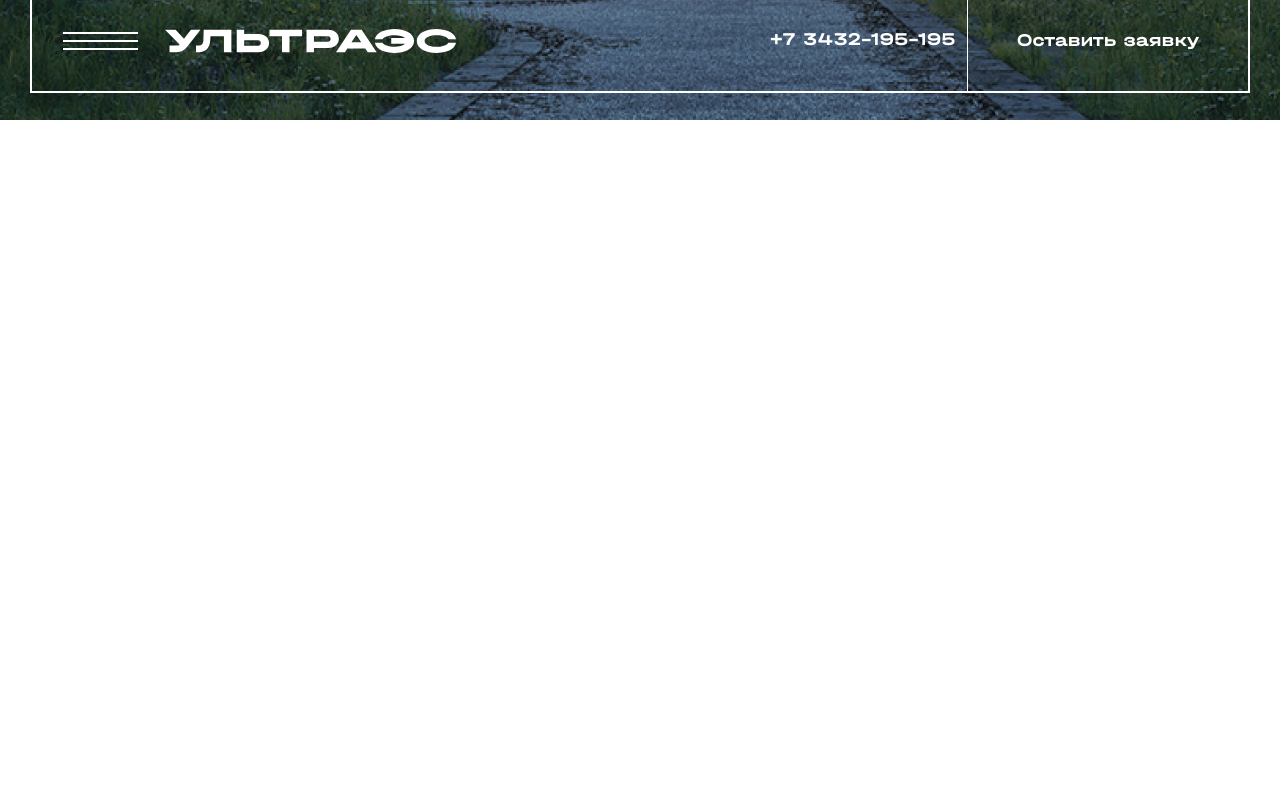
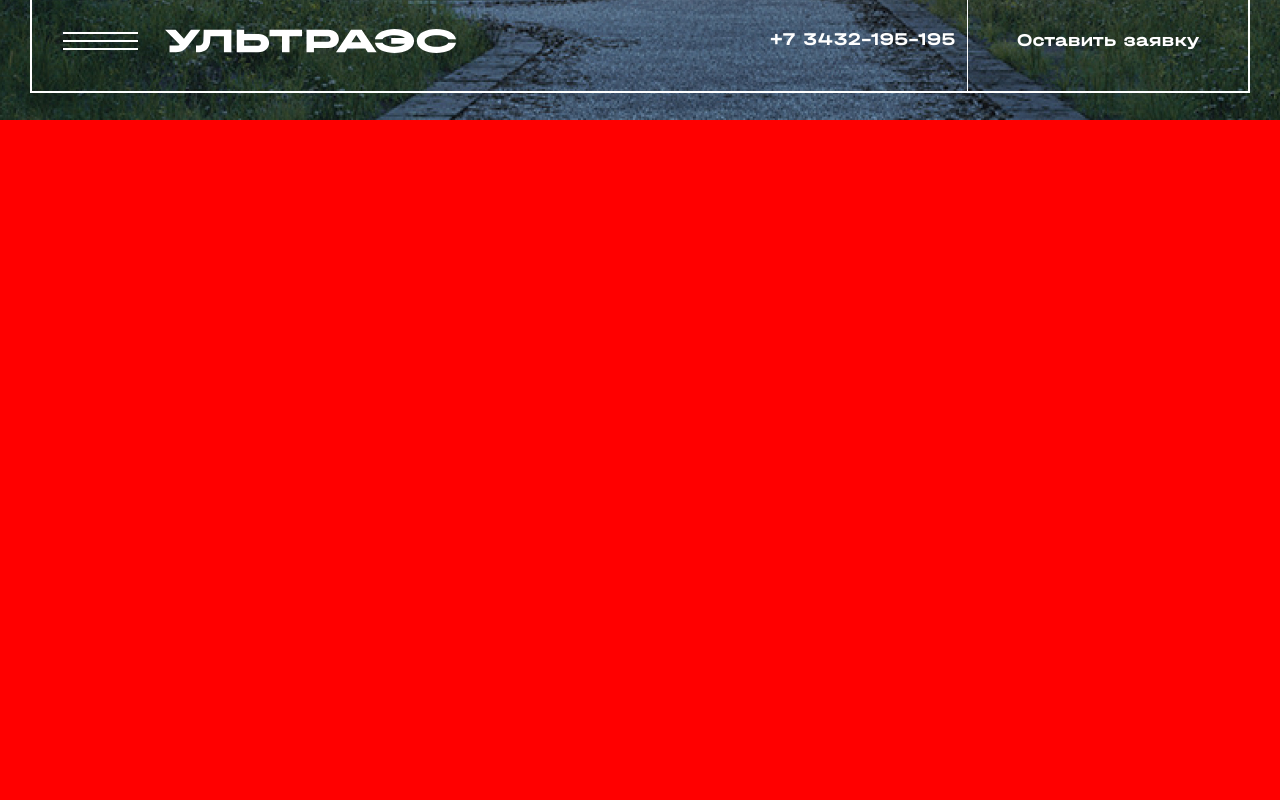
Before and after one commit to AndreyLyulekin/Test, a React (Create React App) app: page / in a window 1280 px wide. Shown: the part 680-1480 px from the top of the page. Built offline with nearby package versions, Linux system fonts and the light colour scheme.

Commit message:
refactor observer

```diff
--- a/src/App.css
+++ b/src/App.css
@@ -62,6 +62,14 @@
 
 .emptySection {
   min-height: 100vh;
+}
+.emptySection-2 {
+  min-height: 100vh;
+  background-color: red;
+}
+.emptySection-3 {
+  min-height: 100vh;
+  background-color: #293743;
 }
 .emptySection:last-child {
   background-color: #293743;
--- a/src/App.js
+++ b/src/App.js
@@ -1,51 +1,31 @@
 import { useState, useEffect } from 'react';
-import { Footer, Info, SwiperModule, Preloader } from './components/index.js';
+
+import { Footer, Preloader, useObserver, Section } from './components/index.js';
 
 const App = () => {
-  const [currentSection, setCurrentSection] = useState('section1');
   const [isPageLoaded, setIsPageLoaded] = useState(false);
+  const { observer, currentSectionColor } = useObserver();
 
-  useEffect(() => {
-    const observer = new IntersectionObserver(
-      (entries) => {
-        entries.forEach((entry) => {
-          if (entry.isIntersecting) {
-            setCurrentSection(entry.target.id);
-          }
-        });
-      },
-      { root: null, threshold: [0.1, 0.9] }
-    );
+  const sections = Array.from(Array(3), (e, i) => i + 1);
 
-    setTimeout(() => {
-      const sections = document.querySelectorAll('section');
-      sections.forEach((section) => observer.observe(section));
-    }, '1010');
-    return () => observer.disconnect();
-  }, []);
   useEffect(() => {
     setTimeout(() => {
       setIsPageLoaded(true);
-    }, '1000');
+    }, 1000);
   }, []);
 
   return (
     <>
       {isPageLoaded ? (
         <>
-          <section id='section1'>
-            <SwiperModule />
-            <Info />
-          </section>
-          <Footer currentSection={currentSection} />
-          <section
-            id='section2'
-            className='emptySection'
-          />
-          <section
-            id='section3'
-            className='emptySection'
-          />
+          {sections.map((sectionNumber) => (
+            <Section
+              sectionNumber={sectionNumber}
+              key={sectionNumber}
+              observer={observer}
+            />
+          ))}
+          <Footer currentSectionColor={currentSectionColor} />
         </>
       ) : (
         <Preloader />
--- a/src/components/Footer.js
+++ b/src/components/Footer.js
@@ -1,24 +1,18 @@
-import { useState, useEffect } from 'react';
+import { useState } from 'react';
 
 import { AnimationComponent, Logo, Menu } from './index.js';
 
-const Footer = ({ currentSection }) => {
-  const [colorTheme, setColorTheme] = useState('inherit');
+const Footer = ({ currentSectionColor }) => {
   const [isMenuOpen, setMenuOpen] = useState(false);
 
   const toggleMenu = () => {
     setMenuOpen(!isMenuOpen);
   };
-  useEffect(() => {
-    if (currentSection === '') return;
-
-    currentSection !== 'section1' ? setColorTheme('#293743') : setColorTheme('inherit');
-  }, [currentSection]);
 
   return (
     <footer
       className={`footer ${isMenuOpen ? 'footer_open' : ''}`}
-      style={{ backgroundColor: isMenuOpen ? '' : colorTheme }}>
+      style={{ backgroundColor: isMenuOpen ? '' : currentSectionColor }}>
       <Menu isMenuOpen={isMenuOpen} />
       <AnimationComponent toggleMenu={toggleMenu} />
       <div className='logo__container'>
@@ -33,7 +27,7 @@ const Footer = ({ currentSection }) => {
       </div>
       <button
         className={`footer__contact_button ${isMenuOpen ? 'footer__contact' : ''}`}
-        style={{ backgroundColor: isMenuOpen ? 'inherit' : colorTheme }}>
+        style={{ backgroundColor: isMenuOpen ? 'inherit' : currentSectionColor }}>
         Оставить заявку
       </button>
     </footer>
--- /dev/null
+++ b/src/components/Section.js
@@ -0,0 +1,33 @@
+import { useEffect, useRef } from 'react';
+
+import { Info, SwiperModule } from './index.js';
+
+const Section = ({ sectionNumber, observer }) => {
+  const sectionRef = useRef(null);
+
+  useEffect(() => {
+    const sectionElement = sectionRef.current;
+
+    if (!sectionElement || !observer) return;
+
+    observer.observe(sectionElement);
+
+    return () => sectionElement && observer.observe(sectionElement);
+  }, [observer]);
+
+  return (
+    <section
+      className={`emptySection emptySection-${sectionNumber}`}
+      id={sectionNumber}
+      ref={sectionRef}>
+      {sectionNumber === 1 && (
+        <>
+          <SwiperModule />
+          <Info />
+        </>
+      )}
+    </section>
+  );
+};
+
+export default Section;
--- a/src/components/index.js
+++ b/src/components/index.js
@@ -10,6 +10,9 @@ import Logo from './Logo.js';
 import Menu from './Menu.js';
 import animationData from '../assets/lotties/Frame13213150732.json';
 import menuContainers from '../helpers/consts.js';
+import intersectionCallback from '../helpers/utils.js';
+import useObserver from '../hooks/useObserver.js';
+import Section from '../components/Section.js';
 
 export {
   Footer,
@@ -24,4 +27,7 @@ export {
   Menu,
   animationData,
   menuContainers,
+  intersectionCallback,
+  useObserver,
+  Section,
 };
--- /dev/null
+++ b/src/helpers/utils.js
@@ -0,0 +1,11 @@
+const intersectionCallback = (entries, onColorChange) => {
+  entries.forEach((e) => {
+    if (!e.isIntersecting) return;
+
+    onColorChange(colorsBg[e.target.id - 1]);
+  });
+};
+
+const colorsBg = ['transparent', 'white', '#293743'];
+
+export default intersectionCallback;
--- /dev/null
+++ b/src/hooks/useObserver.js
@@ -0,0 +1,29 @@
+import { useState, useEffect } from 'react';
+
+import { intersectionCallback } from '../components/index.js';
+const useObserver = () => {
+  const [observer, setObserver] = useState();
+  const [currentSectionColor, setCurrentSectionColor] = useState('transparent');
+
+  const handleIntersection = (entries) => intersectionCallback(entries, setCurrentSectionColor);
+
+  useEffect(() => {
+    let options = {
+      root: null,
+      threshold: [0.1, 0.9],
+    };
+    const observer = new IntersectionObserver(handleIntersection, options);
+    setObserver(observer);
+
+    return () => {
+      if (!observer) return;
+
+      observer.disconnect();
+      setObserver(null);
+    };
+  }, []);
+
+  return { observer, currentSectionColor };
+};
+
+export default useObserver;
```
